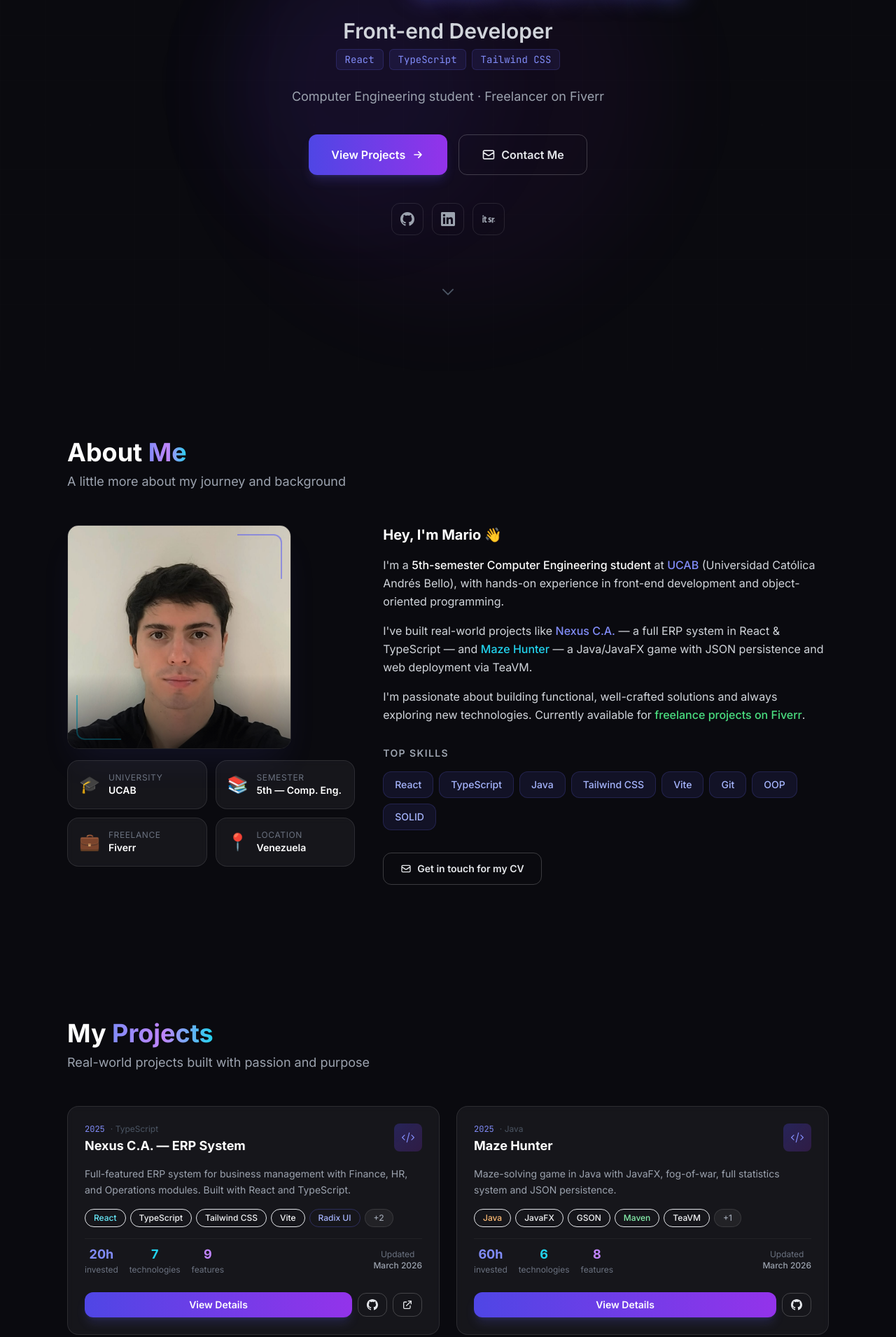
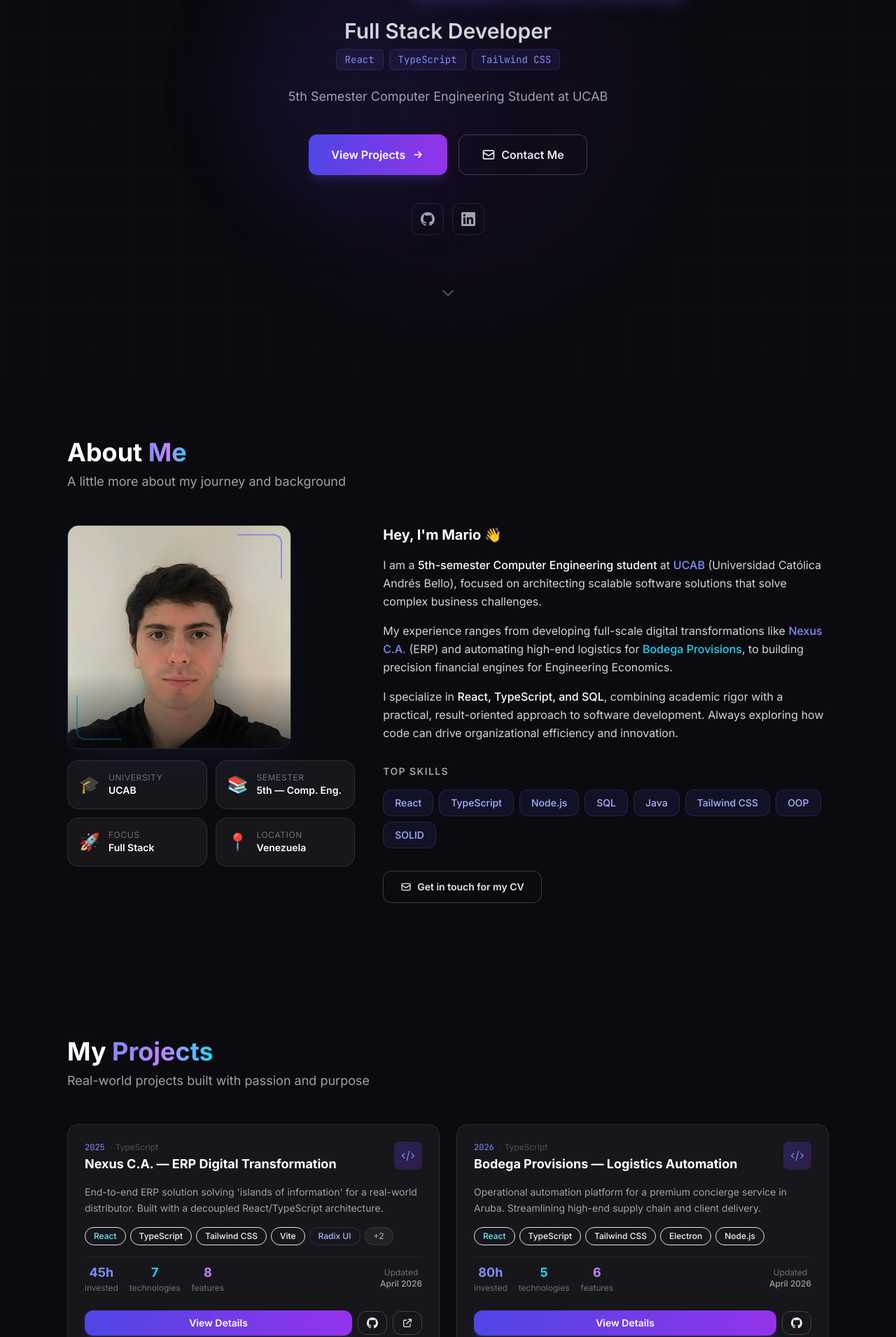
Before and after one commit to mjsanchezr/Portafolio, a React (Vite) app: page / in a window 1280 px wide. Shown: the part 270-2180 px from the top of the page at 70% size. Built offline with nearby package versions, Linux system fonts and the light colour scheme.

Commit message:
Update: april 2026

```diff
--- a/index.html
+++ b/index.html
@@ -7,12 +7,12 @@
   <meta name="viewport" content="width=device-width, initial-scale=1.0" />
 
   <!-- Primary Meta Tags -->
-  <title>Mario Sánchez | Front-end Developer</title>
-  <meta name="title" content="Mario Sánchez | Front-end Developer" />
+  <title>Mario Sánchez | Full Stack Developer</title>
+  <meta name="title" content="Mario Sánchez | Full Stack Developer" />
   <meta name="description"
-    content="Mario Sánchez — Front-end Developer specializing in React, TypeScript and Tailwind CSS. Explore my ERP systems and interactive games." />
+    content="Mario Sánchez — Full Stack Developer and Computer Engineering student at UCAB. Architecting scalable ERP systems, logistics automation, and high-performance software solutions." />
   <meta name="keywords"
-    content="Mario Sánchez, front-end developer, React, TypeScript, Tailwind CSS, software engineer, Venezuela, portfolio" />
+    content="Mario Sánchez, software engineer, Full Stack Developer, UCAB, React, TypeScript, ERP, logistics automation, Venezuela" />
   <meta name="author" content="Mario Sánchez" />
 
   <!-- Open Graph / Facebook -->
--- a/src/components/sections/about/AboutSection.tsx
+++ b/src/components/sections/about/AboutSection.tsx
@@ -6,8 +6,8 @@ import { motion, useInView } from 'framer-motion';
 import { useRef } from 'react';
 
 const QUICK_SKILLS = [
-    'React', 'TypeScript', 'Java', 'Tailwind CSS',
-    'Vite', 'Git', 'OOP', 'SOLID',
+    'React', 'TypeScript', 'Node.js', 'SQL',
+    'Java', 'Tailwind CSS', 'OOP', 'SOLID',
 ];
 
 function AboutCard({
@@ -77,7 +77,7 @@ export function AboutSection() {
                         <div className="grid grid-cols-1 sm:grid-cols-2 gap-3">
                             <AboutCard icon="🎓" title="University" value="UCAB" />
                             <AboutCard icon="📚" title="Semester" value="5th — Comp. Eng." />
-                            <AboutCard icon="💼" title="Freelance" value="Fiverr" />
+                            <AboutCard icon="🚀" title="Focus" value="Full Stack" />
                             <AboutCard icon="📍" title="Location" value="Venezuela" />
                         </div>
                     </motion.div>
@@ -88,23 +88,22 @@ export function AboutSection() {
                             <h3 className="text-xl font-bold text-white mb-4">
                                 Hey, I'm Mario 👋
                             </h3>
-                            <div className="flex flex-col gap-4 text-gray-300 leading-relaxed">
+                             <div className="flex flex-col gap-4 text-gray-300 leading-relaxed">
                                 <p>
-                                    I'm a <span className="text-white font-medium">5th-semester Computer Engineering student</span> at{' '}
+                                    I am a <span className="text-white font-medium">5th-semester Computer Engineering student</span> at{' '}
                                     <span className="text-indigo-400 font-medium">UCAB</span> (Universidad Católica Andrés Bello),
-                                    with hands-on experience in front-end development and object-oriented programming.
+                                    focused on architecting scalable software solutions that solve complex business challenges.
                                 </p>
                                 <p>
-                                    I've built real-world projects like{' '}
-                                    <span className="text-indigo-400 font-medium">Nexus C.A.</span> — a full ERP system in React &
-                                    TypeScript — and{' '}
-                                    <span className="text-cyan-400 font-medium">Maze Hunter</span> — a Java/JavaFX game with JSON
-                                    persistence and web deployment via TeaVM.
+                                    My experience ranges from developing full-scale digital transformations like{' '}
+                                    <span className="text-indigo-400 font-medium">Nexus C.A.</span> (ERP) and automating high-end
+                                    logistics for <span className="text-cyan-400 font-medium">Bodega Provisions</span>, to building
+                                    precision financial engines for Engineering Economics.
                                 </p>
                                 <p>
-                                    I'm passionate about building functional, well-crafted solutions and always exploring new
-                                    technologies. Currently available for{' '}
-                                    <span className="text-green-400 font-medium">freelance projects on Fiverr</span>.
+                                    I specialize in <span className="text-white font-medium">React, TypeScript, and SQL</span>,
+                                    combining academic rigor with a practical, result-oriented approach to software development.
+                                    Always exploring how code can drive organizational efficiency and innovation.
                                 </p>
                             </div>
                         </div>
--- a/src/components/sections/contact/ContactSection.tsx
+++ b/src/components/sections/contact/ContactSection.tsx
@@ -11,20 +11,14 @@ const CONTACT_INFO = [
     {
         icon: '📧',
         label: 'Email',
-        value: 'mario101104s@gmail.com',
-        href: 'mailto:mario101104s@gmail.com',
+        value: 'mjsanchezr.eng@gmail.com',
+        href: 'mailto:mjsanchezr.eng@gmail.com',
     },
     {
         icon: '📱',
         label: 'Phone',
         value: '+58 412 922 9895',
         href: 'tel:+584129229895',
-    },
-    {
-        icon: '💼',
-        label: 'Fiverr',
-        value: 'fiverr.com/mariosanchezr',
-        href: 'https://www.fiverr.com/mariosanchezr',
     },
 ];
 
--- a/src/components/sections/hero/HeroSection.tsx
+++ b/src/components/sections/hero/HeroSection.tsx
@@ -17,12 +17,6 @@ const LinkedInIcon = () => (
     </svg>
 );
 
-const FiverrIcon = () => (
-    <svg viewBox="0 0 24 24" className="w-5 h-5" fill="currentColor">
-        <path d="M23.004 15.588a.995.995 0 10-1.99 0 .995.995 0 001.99 0zm-2.055-6.002c.635.013 1.05.057 1.05.057v2.141s-2.222-.104-2.222 1.847v4.535h-2.236V9.645h2.236v1.232c.637-.691 1.172-1.291 2.172-1.291h.001zm-5.246 1.542c-.303-.22-.673-.38-1.116-.38-.638 0-.901.333-.901.706 0 .408.343.693 1.135.974 1.124.39 2.213.95 2.213 2.463 0 1.64-1.32 2.549-3.074 2.549-1.048 0-2.028-.427-2.767-1.075l.914-1.511c.439.422 1.025.773 1.772.773.541 0 .9-.242.9-.685 0-.423-.382-.672-1.259-.983-1.082-.39-2.05-.927-2.05-2.38 0-1.441 1.133-2.48 2.85-2.48.895 0 1.756.273 2.384.697l-.001.332zm-7.177-2.073h-1.71V7.48h-2.236v1.575h-1.04v2l1.04.001v3.867c0 2.104 1.005 2.993 3.38 2.93.416-.012.703-.07.964-.15v-1.98a2.786 2.786 0 01-.617.066c-.703 0-1.491-.136-1.491-1.22v-3.513h1.71V9.055zm-9.292-.001H1.62v8.978h2.236l-.622-8.978zM2.738 5.498a1.293 1.293 0 100 2.586 1.293 1.293 0 000-2.586z" />
-    </svg>
-);
-
 const SOCIAL_LINKS = [
     {
         name: 'GitHub',
@@ -35,12 +29,6 @@ const SOCIAL_LINKS = [
         url: 'https://www.linkedin.com/in/mario-sanchez-ab2030370',
         icon: <LinkedInIcon />,
         hoverClass: 'hover:text-[#0A66C2] hover:border-[#0A66C2]/40',
-    },
-    {
-        name: 'Fiverr',
-        url: 'https://www.fiverr.com/mariosanchezr',
-        icon: <FiverrIcon />,
-        hoverClass: 'hover:text-[#1DBF73] hover:border-[#1DBF73]/40',
     },
 ];
 
@@ -87,7 +75,7 @@ export function HeroSection() {
                 <motion.div variants={itemVariants} className="mb-6 flex justify-center">
                     <span className="inline-flex items-center gap-2 px-4 py-2 rounded-full text-sm font-medium bg-indigo-500/10 border border-indigo-500/20 text-indigo-300">
                         <span className="w-2 h-2 rounded-full bg-green-400 animate-pulse" />
-                        Available for freelance projects
+                        Available for work
                     </span>
                 </motion.div>
 
@@ -103,7 +91,7 @@ export function HeroSection() {
                 {/* Title */}
                 <motion.div variants={itemVariants} className="mb-6">
                     <p className="text-xl sm:text-2xl lg:text-3xl font-semibold text-gray-300">
-                        Front-end Developer
+                        Full Stack Developer
                     </p>
                     <div className="flex flex-wrap justify-center gap-2 mt-2">
                         {['React', 'TypeScript', 'Tailwind CSS'].map(tech => (
@@ -122,7 +110,7 @@ export function HeroSection() {
                     variants={itemVariants}
                     className="text-base sm:text-lg text-gray-400 max-w-2xl mx-auto mb-10 leading-relaxed"
                 >
-                    Computer Engineering student · Freelancer on Fiverr
+                    5th Semester Computer Engineering Student at UCAB
                 </motion.p>
 
                 {/* CTA Buttons */}
--- a/src/data/portfolioData.json
+++ b/src/data/portfolioData.json
@@ -2,9 +2,9 @@
     "projects": [
         {
             "id": "nexus-ca",
-            "title": "Nexus C.A. — ERP System",
-            "shortDescription": "Full-featured ERP system for business management with Finance, HR, and Operations modules. Built with React and TypeScript.",
-            "fullDescription": "Nexus C.A. is a comprehensive Enterprise Resource Planning (ERP) system built for real-world business management. It features a modern React frontend with a strategic dashboard, full CRUD operations across Finance, HR, and Operations suites, and a role-based access control system. Built entirely in TypeScript using Vite, Radix UI, Recharts, and Framer Motion. The project architecture follows advanced React patterns including Container/Presentation, custom hooks, and complex state management across multiple feature modules.",
+            "title": "Nexus C.A. — ERP Digital Transformation",
+            "shortDescription": "End-to-end ERP solution solving 'islands of information' for a real-world distributor. Built with a decoupled React/TypeScript architecture.",
+            "fullDescription": "Nexus C.A. represents a strategic digital transformation for a distribution company, replacing fragmented processes with a unified Enterprise Resource Planning system. The project features a decoupled architecture using high-performance React patterns, custom hooks for business logic, and a strategic dashboard for real-time decision making. Implemented comprehensive modules for Finance, HR, and Operations, ensuring data consistency across the entire organization through advanced state management and TypeScript safety.",
             "technologies": [
                 {
                     "name": "React",
@@ -37,29 +37,110 @@
             ],
             "demoUrl": "https://mjsanchezr.github.io/Proyecto-SI-NexusC.A",
             "githubUrl": "https://github.com/mjsanchezr/Proyecto-SI-NexusC.A",
-            "hoursSpent": 20,
+            "hoursSpent": 45,
             "features": [
-                "Strategic dashboard with real-time KPI metrics and charts",
-                "Finance module: budgets, transactions, expense reports",
-                "HR module: employee management, payroll, performance reviews",
-                "Operations module: inventory, logistics, project tracking",
-                "Role-based access control (Admin, Manager, Employee)",
-                "Responsive design with Tailwind CSS",
-                "Complex form management with React Hook Form",
-                "Smooth animated transitions with Framer Motion",
-                "Data visualizations using Recharts"
+                "Unified strategic dashboard eliminating data fragmentation",
+                "Finance module: Automated budget tracking and fiscal reporting",
+                "HR module: Centralized employee lifecycle and payroll management",
+                "Operations module: Optimized logistics and inventory tracking",
+                "Granular Role-Based Access Control (RBAC) for corporate security",
+                "Decoupled Container/Presentation architecture for scalability",
+                "Complex data validation layers with React Hook Form",
+                "High-performance data visualization for executive KPIs"
             ],
             "status": "completed",
             "year": 2025,
             "language": "TypeScript",
-            "repoSize": "6036 KB",
-            "lastUpdated": "March 2026"
+            "repoSize": "6.2 MB",
+            "lastUpdated": "April 2026"
+        },
+        {
+            "id": "bodega-provisions",
+            "title": "Bodega Provisions — Logistics Automation",
+            "shortDescription": "Operational automation platform for a premium concierge service in Aruba. Streamlining high-end supply chain and client delivery.",
+            "fullDescription": "Bodega Provisions is a custom-built operational hub designed to automate the logistics of a premium concierge and grocery service in Aruba. The system optimizes the entire workflow from client intake to final delivery, featuring bilingual support and highly efficient order management. By transitioning from manual coordination to this automated platform, the service significantly reduced overhead while maintaining the high standards of a luxury concierge experience.",
+            "technologies": [
+                {
+                    "name": "React",
+                    "color": "bg-cyan-500/20 text-cyan-300 border-cyan-500/30"
+                },
+                {
+                    "name": "TypeScript",
+                    "color": "bg-blue-500/20 text-blue-300 border-blue-500/30"
+                },
+                {
+                    "name": "Tailwind CSS",
+                    "color": "bg-teal-500/20 text-teal-300 border-teal-500/30"
+                },
+                {
+                    "name": "Electron",
+                    "color": "bg-sky-500/20 text-sky-300 border-sky-500/30"
+                },
+                {
+                    "name": "Node.js",
+                    "color": "bg-emerald-500/20 text-emerald-300 border-emerald-500/30"
+                }
+            ],
+            "githubUrl": "https://github.com/mjsanchezr/BODEGA-RELEASES",
+            "hoursSpent": 80,
+            "features": [
+                "Automated logistics workflow for high-end concierge services",
+                "Bilingual customer experience (English/Spanish)",
+                "Optimized delivery routing and inventory synchronization",
+                "Strategic client management and preference tracking",
+                "Desktop application distribution for operational stability",
+                "Secure data handling for premium client profiles"
+            ],
+            "status": "completed",
+            "year": 2026,
+            "language": "TypeScript",
+            "repoSize": "14.5 MB",
+            "lastUpdated": "April 2026"
+        },
+        {
+            "id": "financial-calculator",
+            "title": "Interactive Financial Analysis Engine",
+            "shortDescription": "Advanced Engineering Economics tool for dynamic cash flow visualization, amortization, and financial decision making.",
+            "fullDescription": "Developed as a specialized tool for Engineering Economics, this application provides a sophisticated engine for analyzing complex financial scenarios. It enables users to visualize dynamic cash flows, calculate multiple amortization schedules, and run sensitivity analyses for capital investments. The project focuses on data accuracy and intuitive visual feedback to support critical financial decision-making processes in engineering contexts.",
+            "technologies": [
+                {
+                    "name": "React",
+                    "color": "bg-cyan-500/20 text-cyan-300 border-cyan-500/30"
+                },
+                {
+                    "name": "TypeScript",
+                    "color": "bg-blue-500/20 text-blue-300 border-blue-500/30"
+                },
+                {
+                    "name": "Recharts",
+                    "color": "bg-green-500/20 text-green-300 border-green-500/30"
+                },
+                {
+                    "name": "Tailwind CSS",
+                    "color": "bg-teal-500/20 text-teal-300 border-teal-500/30"
+                }
+            ],
+            "githubUrl": "https://github.com/mjsanchezr/Portafolio",
+            "hoursSpent": 15,
+            "features": [
+                "Dynamic cash flow visualization with interactive charts",
+                "Complex amortization schedule generator (multiple systems)",
+                "Net Present Value (NPV) and IRR calculation engine",
+                "Real-time parameter adjustment with instant result feedback",
+                "Exportable financial reports for project planning",
+                "Mathematical precision for Engineering Economics standards"
+            ],
+            "status": "completed",
+            "year": 2026,
+            "language": "TypeScript",
+            "repoSize": "2.4 MB",
+            "lastUpdated": "April 2026"
         },
         {
             "id": "maze-hunter",
-            "title": "Maze Hunter",
-            "shortDescription": "Maze-solving game in Java with JavaFX, fog-of-war, full statistics system and JSON persistence.",
-            "fullDescription": "Maze Hunter is a feature-rich maze-solving game developed in Java using JavaFX and Maven. The game features procedurally generated mazes with multiple difficulty levels, fog-of-war mechanics, collectible items (crystals, energy cells, bombs), teleportation, and a complete statistics tracking system (Anales). Full game state persistence is achieved via GSON JSON serialization with save/load functionality. A per-screen background music system with volume control was implemented.",
+            "title": "Maze Hunter — OOP Architecture Study",
+            "shortDescription": "Complex maze-solving engine in Java with fog-of-war, full statistics system and JSON persistence.",
+            "fullDescription": "Maze Hunter is a deep dive into Object-Oriented Programming (OOP) and SOLID principles using Java. The application features procedurally generated mazes, a sophisticated fog-of-war mechanic, and a complete persistence layer using GSON for JSON serialization. It serves as a robust example of clean code practices, modular design, and efficient algorithm implementation in a desktop environment, later ported to the web via TeaVM.",
             "technologies": [
                 {
                     "name": "Java",
@@ -78,30 +159,24 @@
                     "color": "bg-green-500/20 text-green-300 border-green-500/30"
                 },
                 {
-                    "name": "TeaVM",
-                    "color": "bg-violet-500/20 text-violet-300 border-violet-500/30"
-                },
-                {
-                    "name": "OOP / SOLID",
+                    "name": "SOLID / OOP",
                     "color": "bg-slate-500/20 text-slate-300 border-slate-500/30"
                 }
             ],
-            "githubUrl": "https://github.com/mjsanchezr/Proyecto-POO-MAZEHUNTER",
+            "githubUrl": "https://github.com/mariosanchezrodriguez/Proyecto-POO-MAZEHUNTER",
             "hoursSpent": 60,
             "features": [
-                "Procedurally generated mazes with configurable difficulty",
-                "Fog-of-war mechanics for increased challenge",
-                "Collectibles: crystals, energy cells, bombs, teleporters",
-                "Statistics & historical records system (Anales table)",
-                "Full save/load game state via GSON JSON serialization",
-                "Per-screen background music system with mute/volume control",
-                "Pause/resume game functionality with timer persistence",
-                "Web deployment via TeaVM (Java → WebAssembly → GitHub Pages)"
+                "Procedurally generated environments with scaled complexity",
+                "Strict adherence to SOLID principles and OOP patterns",
+                "Advanced persistence system with custom JSON serialization",
+                "History and data tracking via 'Anales' record system",
+                "Multi-platform deployment (JVM and WebAssembly)",
+                "Asynchronous asset management and state synchronization"
             ],
             "status": "completed",
             "year": 2025,
             "language": "Java",
-            "repoSize": "125370 KB",
+            "repoSize": "122 MB",
             "lastUpdated": "March 2026"
         }
     ],
@@ -110,59 +185,50 @@
             "category": "Languages",
             "icon": "💻",
             "skills": [
+                "TypeScript",
+                "JavaScript",
                 "Java",
-                "JavaScript",
-                "TypeScript",
+                "SQL",
                 "Python",
-                "C++",
-                "HTML",
-                "CSS"
+                "HTML5",
+                "CSS3"
             ]
         },
         {
-            "category": "Frameworks & Libraries",
+            "category": "Frontend Architecture",
             "icon": "⚛️",
             "skills": [
-                "React",
+                "React 18",
                 "Tailwind CSS",
                 "Vite",
+                "Framer Motion",
                 "Radix UI",
-                "Framer Motion",
                 "Recharts",
                 "React Hook Form"
             ]
         },
         {
-            "category": "Tools",
+            "category": "Developer Tools",
             "icon": "🔧",
             "skills": [
-                "Git",
-                "GitHub",
-                "Excel",
+                "Git / GitHub",
+                "Docker (Learning)",
                 "Maven",
                 "IntelliJ IDEA",
-                "VS Code"
+                "VS Code",
+                "Postman"
             ]
         },
         {
-            "category": "Databases",
-            "icon": "🗄️",
-            "skills": [
-                "SQL (learning)",
-                "JSON Storage"
-            ]
-        },
-        {
-            "category": "Concepts",
+            "category": "Core Concepts",
             "icon": "🧠",
             "skills": [
-                "OOP",
+                "Full Stack Development",
+                "Software Architecture",
                 "SOLID Principles",
-                "Design Patterns",
-                "Data Structures",
-                "Algorithms",
-                "JSON Serialization",
-                "Design Systems"
+                "OOP Patterns",
+                "Agile Methodologies",
+                "RESTful APIs"
             ]
         }
     ],
@@ -215,15 +281,21 @@
     ],
     "chartData": [
         {
+            "name": "Bodega Logistics",
+            "hours": 80,
+            "technologies": 5,
+            "color": "#0ea5e9"
+        },
+        {
             "name": "Nexus ERP",
-            "hours": 20,
+            "hours": 45,
             "technologies": 7,
             "color": "#6366f1"
         },
         {
             "name": "Maze Hunter",
             "hours": 60,
-            "technologies": 6,
+            "technologies": 5,
             "color": "#22d3ee"
         }
     ],
@@ -237,11 +309,6 @@
             "name": "LinkedIn",
             "url": "https://www.linkedin.com/in/mario-sanchez-ab2030370",
             "icon": "linkedin"
-        },
-        {
-            "name": "Fiverr",
-            "url": "https://www.fiverr.com/mariosanchezr",
-            "icon": "fiverr"
         }
     ]
 }
```
